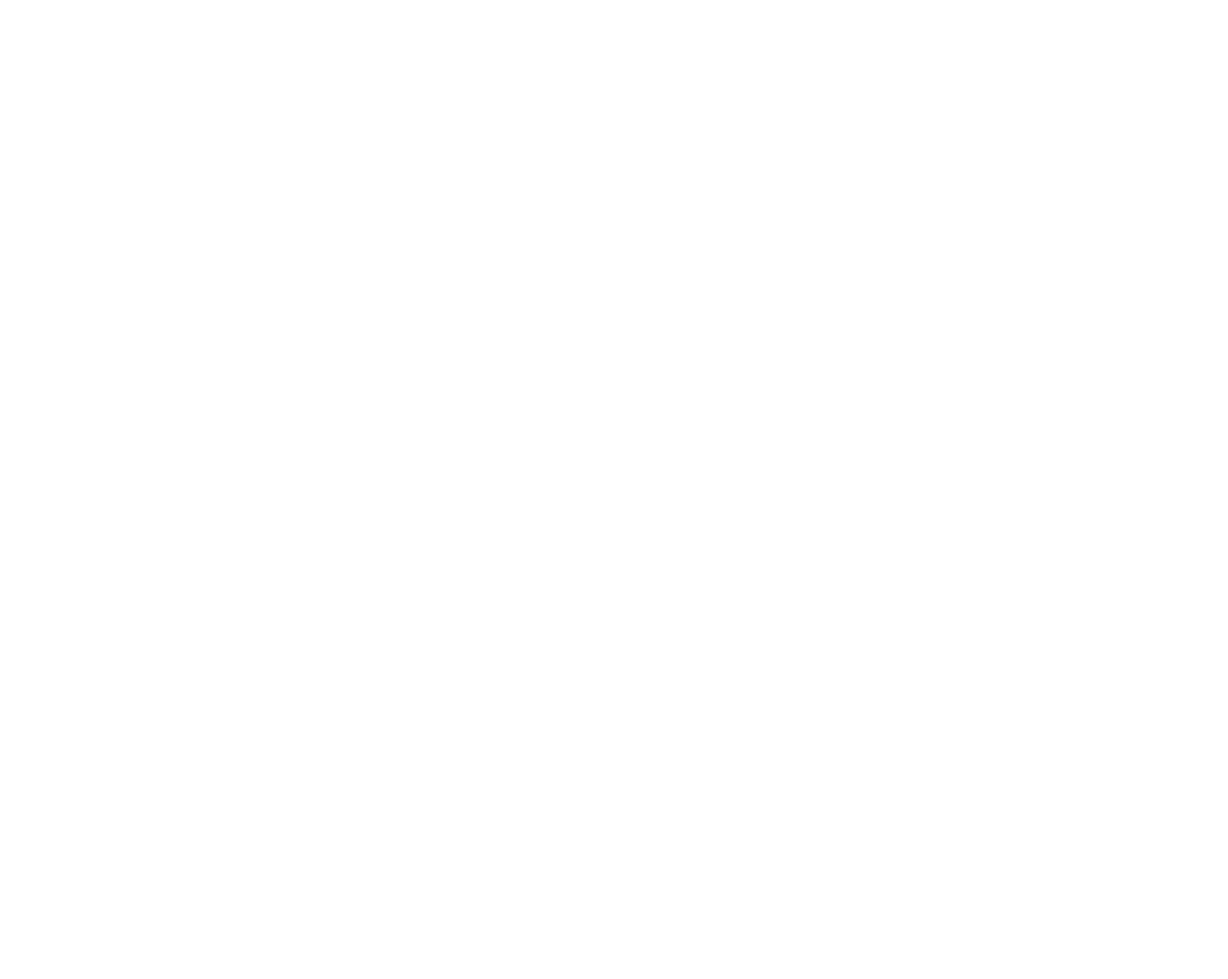
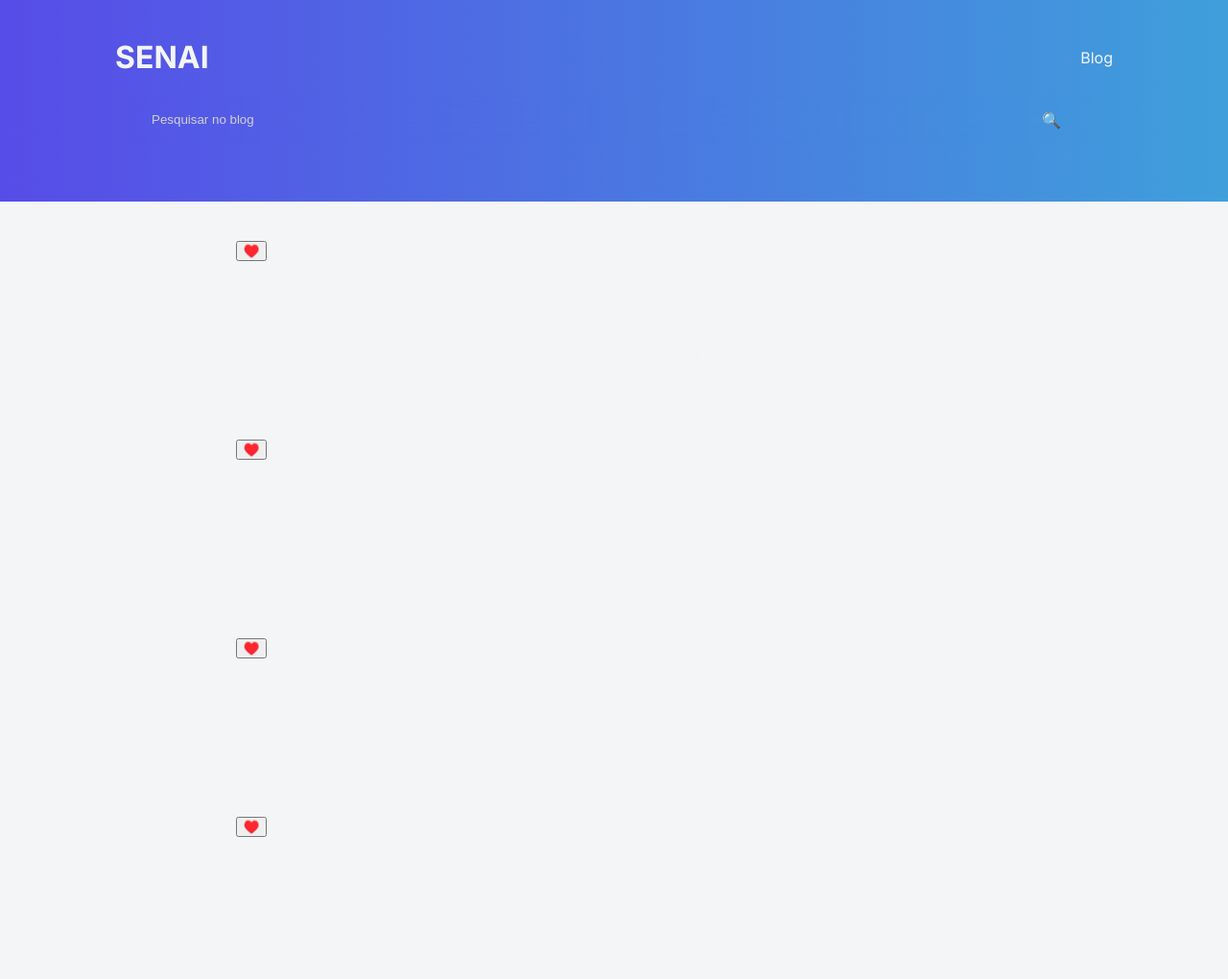
Before and after one commit to YasmimLivon/Blog, a plain HTML site: page index.html in a window 1280 px wide. Shown: the whole page at 96% size. Before the commit the page ends 800 px from the top, so only its background shows below. Drawn offline with Linux system fonts and the light colour scheme; a web font is replaced by a local one.

Commit message:
Em andamento

```diff
--- a/index.html
+++ b/index.html
@@ -4,8 +4,73 @@
     <meta charset="UTF-8">
     <meta name="viewport" content="width=device-width, initial-scale=1.0">
     <title>Blog SENAI</title>
+    <link rel="stylesheet" href="style.css">
+    <link rel="preconnect" href="https://fonts.googleapis.com">
+    <link rel="preconnect" href="https://fonts.gstatic.com" crossorigin>
+    <link href="https://fonts.googleapis.com/css2?family=Inter:ital,opsz,wght@0,14..32,100..900;1,14..32,100..900&family=Truculenta:opsz,wght@12..72,100..900&display=swap" rel="stylesheet">
 </head>
 <body>
-
+    <header>
+        <div class="header-content">
+        <h1>SENAI</h1>
+        <nav>
+            <ul>
+                <li><a href="#">Blog</a></li>
+            </ul>
+        </nav>
+        </div>
+        <div class="search-bar">
+            <input type="text" placeholder="Pesquisar no blog">
+            <span class="search-icon">🔍</span>
+        </div>
+    </header>
+    <main>
+        <section class="articles">
+            <article class="articles-card">
+                <div class="article-header">
+                    <span class="date">19 de ago, 2025</span>
+                    <button class="likebutton">♥️</button>
+                </div>
+                <a href="noticia.html">
+                    <h2 class="article-title">Agora é oficial: o Windows 11 está vindo</h2>
+                </a>
+                <p class="article-content">Lorem ipsum dolor sit amet consectetur adipisicing elit. At sit voluptate culpa, cupiditate beatae labore enim aliquid impedit optio consequuntur voluptates, accusantium nisi quisquam dolorum vero officia nihil illo nesciunt dignissimos quos, alias ab iste quasi dolor! Labore incidunt molestiae animi! Ducimus ipsum est non, voluptatem accusantium deserunt blanditiis dolore.
+                </p>
+            </article>
+            <article class="articles-card">
+                <div class="article-header">
+                    <span class="date">19 de ago, 2025</span>
+                    <button class="likebutton">♥️</button>
+                </div>
+                <a href="noticia.html">
+                    <h2 class="article-title">Tim Berners-Lee vai leiloar código-fonte da web</h2>
+                </a>
+                <p class="article-content">Lorem, ipsum dolor sit amet consectetur adipisicing elit. Ullam dolor nulla ut iste accusantium quam laborum. Iure maxime ex harum quisquam fugiat reprehenderit impedit mollitia soluta suscipit recusandae omnis aperiam in, quidem culpa veniam voluptas. Ducimus, qui! Est, velit architecto.
+                </p>
+            </article>
+            <article class="articles-card">
+                <div class="article-header">
+                    <span class="date">19 de ago, 2025</span>
+                    <button class="likebutton">♥️</button>
+                </div>
+                <a href="noticia.html">
+                    <h2 class="article-title">Tem Firefox novo no pedaço e você vai querer migrar</h2>
+                </a>
+                <p class="article-content">Lorem ipsum dolor, sit amet consectetur adipisicing elit. Nostrum enim laborum eius quis ex cum reiciendis aliquam nam possimus beatae.
+                </p>
+            </article>
+            <article class="articles-card">
+                <div class="article-header">
+                    <span class="date">19 de ago, 2025</span>
+                    <button class="likebutton">♥️</button>
+                </div>
+                <a href="noticia.html">
+                    <h2 class="article-title">John McAfee, criador do antivírus McAfee, morre</h2>
+                </a>
+                <p class="article-content">Lorem ipsum dolor sit amet consectetur adipisicing elit. Quis fugiat quasi ullam tempora vero, placeat, libero cupiditate, voluptatum mollitia eligendi aliquam accusamus corporis? Cumque a unde nihil, aperiam, corrupti ratione nam perspiciatis, non minus nostrum expedita excepturi quos sunt ab voluptatibus asperiores dicta molestias aspernatur?
+                </p>
+            </article>
+        </section>
+    </main>
 </body>
 </html>
--- a/style.css
+++ b/style.css
@@ -0,0 +1,83 @@
+* {
+    box-sizing: border-box;
+}
+
+body{
+    background-color: #f3f5f7;
+    color: #f3f5f7;
+    font-family: "Inter", sans-serif;
+    margin: 0;
+    padding: 0;
+}
+
+a{
+    color: inherit;
+    text-decoration: none;
+}
+
+ul{
+    list-style: none;
+    padding: 0;
+    margin: 0;
+}
+
+header{
+    background: #574CE8;
+    background: linear-gradient(90deg, rgba(87, 76, 232, 1) 0%, rgba(63, 159, 219, 1) 100%);
+    padding: 40px 120px;
+}
+
+.header-content{
+    display: flex;
+    justify-content: space-between;
+    align-items: center;
+}
+
+h1{
+    font-size: 2em;
+    margin: 0;
+}
+
+header nav ul{
+    display: flex;
+    gap: 12px;
+}
+
+.search-bar{
+    display: flex;
+    align-items: center;
+    margin: 20px;
+    padding: 10px;
+    border-radius: 10px;
+    background-color: rgba(255, 255, 255, 0, 2);
+    backdrop-filter: blur(10px);
+    color: #0a111e;
+}
+
+.search-bar input{
+    background-color: transparent;
+    border: none;
+    width: 95%;
+    color: white;
+    padding: 8px;
+}
+
+.search-bar input::placeholder{
+    color: #d1d1d1;
+}
+
+.search-bar input:active{
+    color: #d1d1d1;
+}
+
+.search-bar .search-icon{
+    padding: 5px;
+    color: #a0aec0;
+}
+
+.articles{
+    display: flex;
+    padding: 40px 120px;
+    gap: 40px;
+    flex-wrap: wrap;
+}
```
